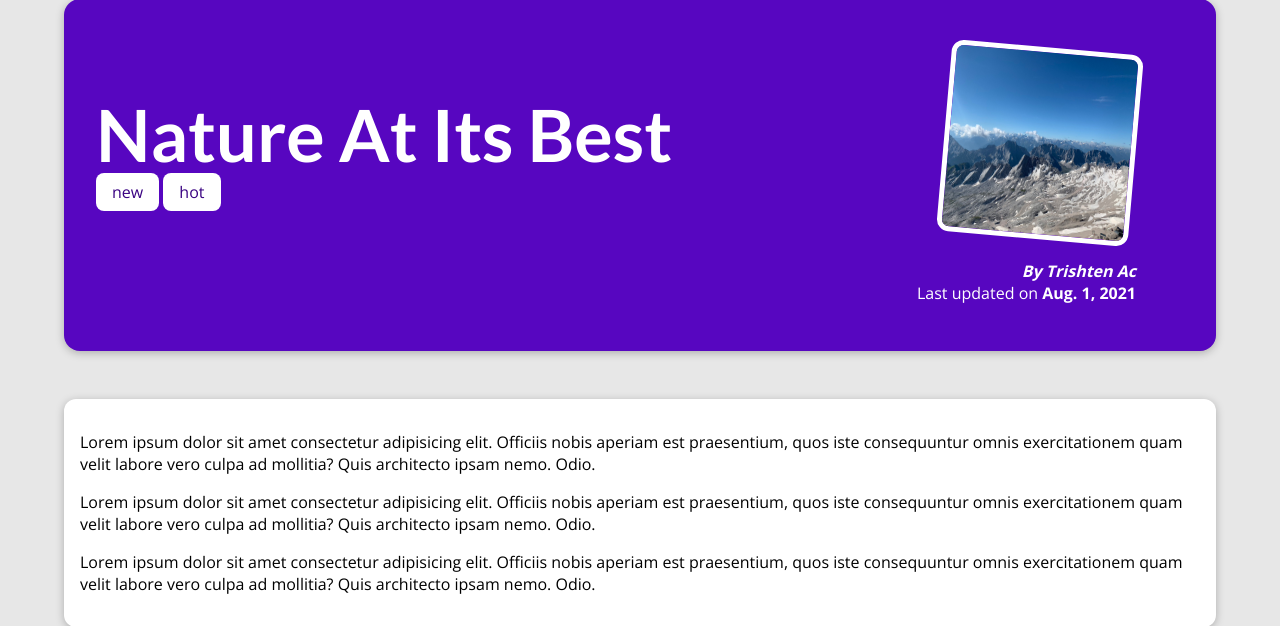
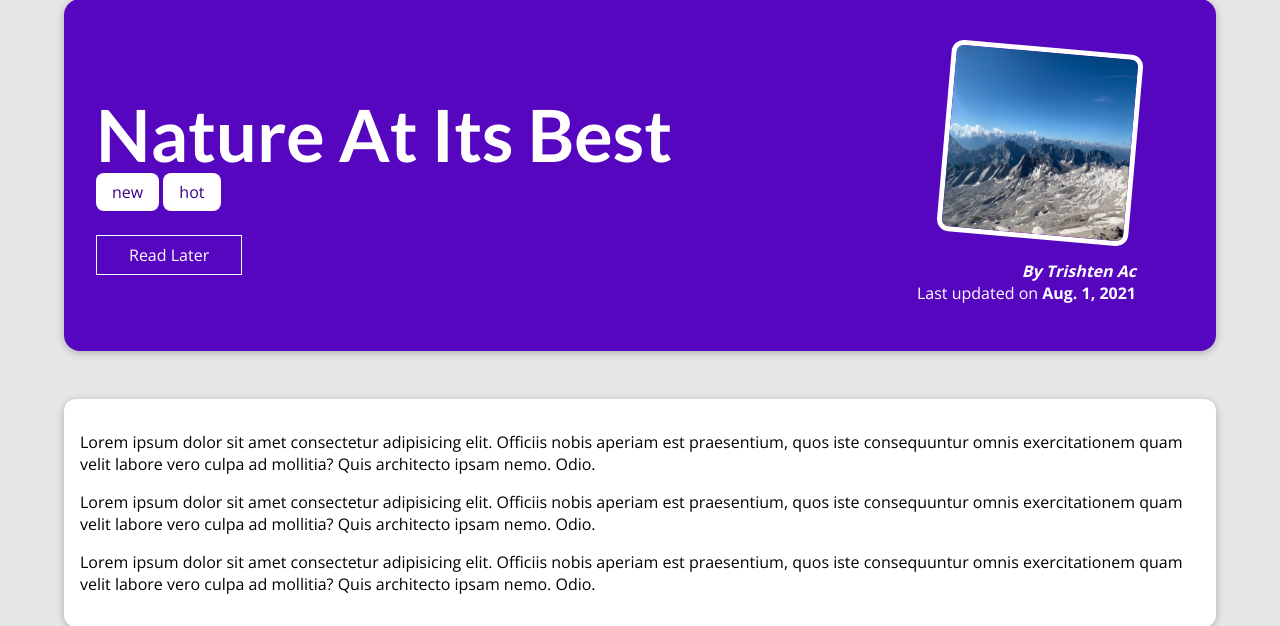
Before and after one commit to acharayaP03/python-site, a Django app: a page that uses my_site/blog/templates/blog/post-detail.html in a window 1280 px wide. Shown: the part 129-755 px from the top of the page. Run offline with Django 3.2, Linux system fonts and the light colour scheme; data comes from the database, SQL or seed files in the repository.

Commit message:
add read later button and class to connect form submission action

```diff
--- a/my_site/blog/templates/blog/post-detail.html
+++ b/my_site/blog/templates/blog/post-detail.html
@@ -15,7 +15,12 @@
                 <span class="tag">{{ tag.caption}}</span>
                 {% endfor %}
             </div>
-
+            <div id="read-later">
+                <from action="{% url 'read-later' %}" method="POST">
+                    <input type="hidden" value="{{ post.id }}" name="post_id">
+                    <button>Read Later</button>
+                </from>
+            </div>
             <article>
                 <img src="{{ post.image.url }}" alt="Post title">
                 <address>By <a href="{{post.author.email}}">{{ post.author }}</a></address>
--- a/my_site/blog/urls.py
+++ b/my_site/blog/urls.py
@@ -7,5 +7,6 @@ urlpatterns = [
 	# path("posts", views.posts, name="posts-page"),
 	path("posts", views.AllPostview.as_view(), name="posts-page"),
 	# path("posts/<slug:slug>", views.post_details, name="post-detail-page")
-	path("posts/<slug:slug>", views.SinglePostView.as_view(), name="post-detail-page")
+	path("posts/<slug:slug>", views.SinglePostView.as_view(), name="post-detail-page"),
+	path("read-later", views.ReadLaterView.as_view(), name="read-later")
 ]
--- a/my_site/blog/views.py
+++ b/my_site/blog/views.py
@@ -118,3 +118,7 @@ class SinglePostView(View):
             "comments": post.comments.all().order_by("-id")
         }
         return render(request, "blog/post-detail.html", context)
+
+class ReadLaterView(View):
+    def post(self, request):
+        pass
```
